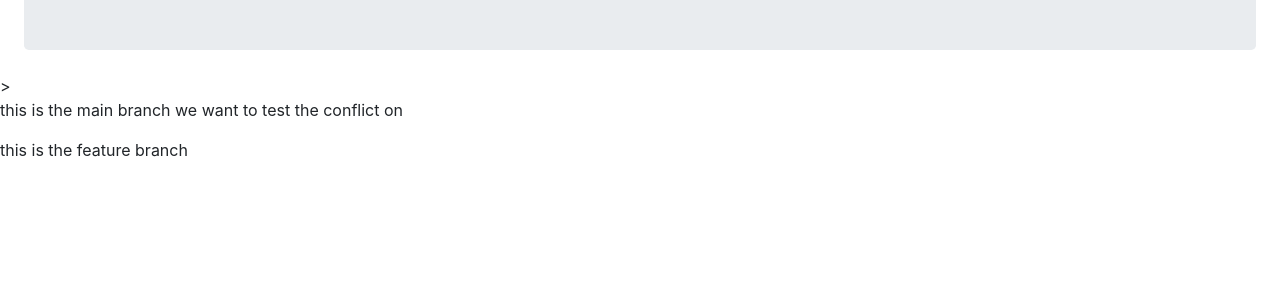
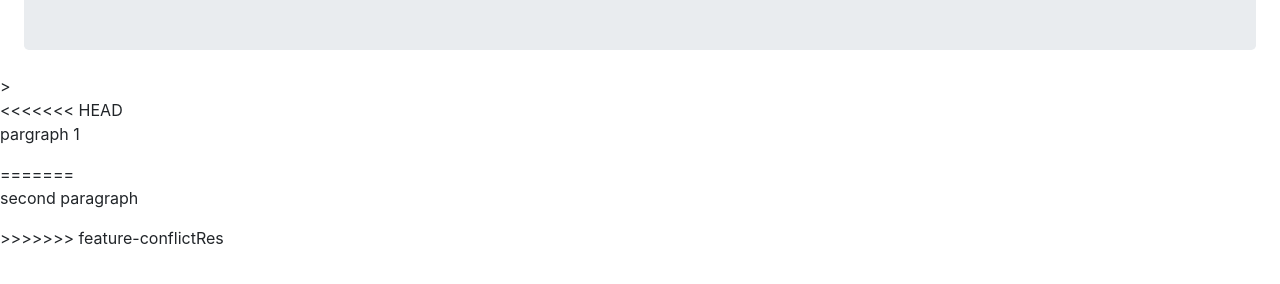
Before and after one commit to njokuchiemezuo7/demoRepo, a plain HTML site: page index.html in a window 1280 px wide. Shown: the part 196-480 px from the top of the page. Drawn offline with nearby package versions, Linux system fonts and the light colour scheme.

Commit message:
commits made

```diff
--- a/index.html
+++ b/index.html
@@ -15,8 +15,11 @@
         </div>>
     </header>
     <main>
-        <p>this is the main branch we want to test the conflict on</p>
-        <p>this is the feature branch</p>
+<<<<<<< HEAD
+        <p>pargraph 1</p>
+=======
+        <p>second paragraph</p>
+>>>>>>> feature-conflictRes
     </main>
     <footer>
 
```
